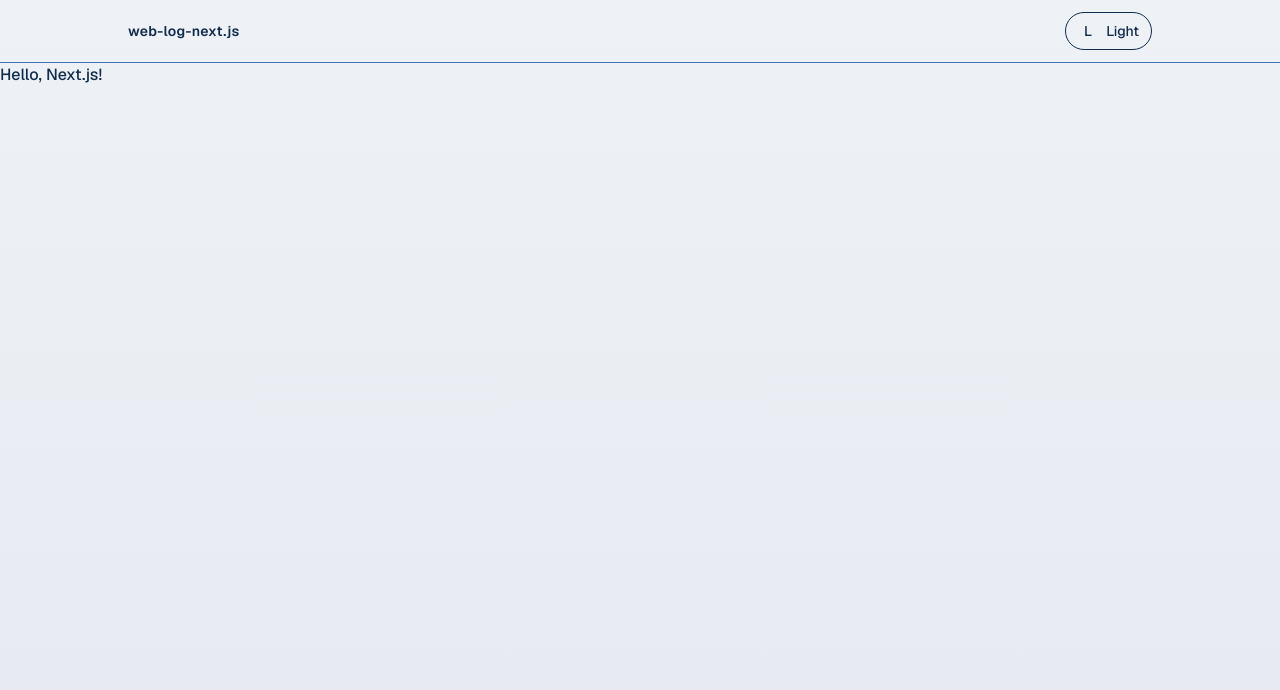
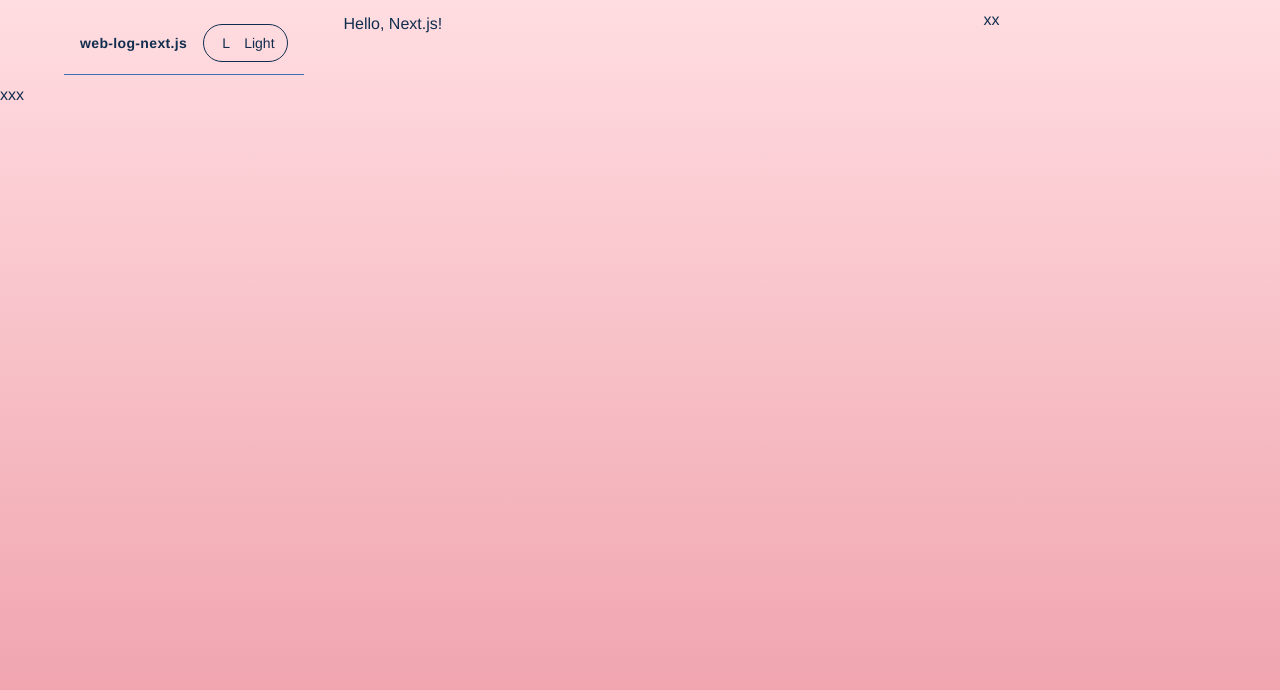
Before and after one commit to TakayasuNasu/web-log-next.js, a Next.js app: page / in a window 1280 px wide. Shown: the top 690 px of the page. Built offline with nearby package versions, Linux system fonts and the light colour scheme; no server answers.

Commit message:
Refactor code structure for improved readability and maintainability

```diff
--- a/app/globals.css
+++ b/app/globals.css
@@ -4,7 +4,7 @@
   color-scheme: light;
   --text-colour: #112d4e;
   --sub-bg-colour: #dbe2ef;
-  --gradation-bg: linear-gradient(to top, #e6e9f0 0%, #eef1f5 100%);
+  --gradation-bg: linear-gradient(to top, #ee9ca7 0%, #ffdde1 100%);
   --border-colour: #3f72af;
 }
 
@@ -16,7 +16,7 @@ html[data-theme="dark"] {
   color-scheme: dark;
   --text-colour: #dae1e7;
   --sub-bg-colour: #27496d;
-  --gradation-bg: linear-gradient(25deg, #004e92, #000428);
+  --gradation-bg: linear-gradient(25deg, #414345, #232526);
   --border-colour: #00909e;
 }
 
@@ -26,10 +26,81 @@ html {
   scroll-behavior: smooth;
 }
 
-*,
-*::before,
-*::after {
-  box-sizing: inherit;
+html {
+  --font-size-small: clamp(10px, 12 / 426 * 100vw, 12px);
+  --font-size-medium: clamp(14px, 16 / 768 * 100vw, 16px);
+  --font-size-large: clamp(18px, 20 / 1024 * 100vw, 20px);
+}
+
+@media (min-width: 768px) {
+  html {
+    --font-size-small: clamp(12px, 14 / 426 * 100vw, 14px);
+    --font-size-medium: clamp(16px, 18 / 768px * 100vw, 18px);
+    --font-size-large: clamp(20px, 22 / 1024 * 100vw, 22px);
+  }
+}
+
+@layer base {
+  *,
+  *::before,
+  *::after {
+    box-sizing: inherit;
+  }
+
+  *:not(dialog) {
+    margin: 0;
+  }
+
+  @media (prefers-reduced-motion: no-preference) {
+    html {
+      interpolate-size: allow-keywords;
+    }
+  }
+
+  img,
+  picture,
+  video,
+  canvas,
+  svg {
+    display: block;
+    max-width: 100%;
+  }
+
+  input,
+  button,
+  textarea,
+  select {
+    font: inherit;
+  }
+
+  p,
+  h1,
+  h2,
+  h3,
+  h4,
+  h5,
+  h6 {
+    overflow-wrap: break-word;
+  }
+
+  p {
+    line-height: 1.5;
+    text-wrap: pretty;
+  }
+
+  h1,
+  h2,
+  h3,
+  h4,
+  h5,
+  h6 {
+    text-wrap: balance;
+  }
+
+  #root,
+  #__next {
+    isolation: isolate;
+  }
 }
 
 body {
@@ -38,11 +109,25 @@ body {
   background: var(--gradation-bg);
   color: var(--text-colour);
   font-family:
-    var(--font-geist-sans), Arial, "Hiragino Kaku Gothic ProN", "Hiragino Sans",
-    Meiryo, "Apple Color Emoji", "Segoe UI Emoji", "Segoe UI Symbol", sans-serif;
-  font-size: 16px;
+    "Helvetica Neue", Arial, "Hiragino Kaku Gothic ProN", "Hiragino Sans",
+    "Noto Sans JP", sans-serif;
+  font-size: var(--font-size-medium);
   font-weight: 500;
-  line-height: 1.5;
+  line-height: 1;
   -webkit-font-smoothing: antialiased;
   -moz-osx-font-smoothing: grayscale;
 }
+
+.global-wrapper {
+  width: min(90%, 1240px);
+
+  @media (768px <= width) {
+    grid-template-columns: auto minmax(10%, 600px);
+    column-gap: 20px;
+  }
+
+  @media (1024px <= width) {
+    grid-template-columns: auto 600px minmax(10%, 380px);
+    column-gap: 40px;
+  }
+}
--- a/app/layout.tsx
+++ b/app/layout.tsx
@@ -1,5 +1,4 @@
 import type { Metadata } from "next";
-import { Geist, Geist_Mono } from "next/font/google";
 import { cookies } from "next/headers";
 import "./globals.css";
 import {
@@ -8,16 +7,6 @@ import {
   ThemeProvider,
 } from "@/src/features/switch-theme";
 import { Header } from "@/src/widgets/header";
-
-const geistSans = Geist({
-  variable: "--font-geist-sans",
-  subsets: ["latin"],
-});
-
-const geistMono = Geist_Mono({
-  variable: "--font-geist-mono",
-  subsets: ["latin"],
-});
 
 export const metadata: Metadata = {
   title: "web-log-next.js",
@@ -35,16 +24,19 @@ export default async function RootLayout({
   return (
     <html
       lang="en"
-      className={`${geistSans.variable} ${geistMono.variable} h-full antialiased`}
       data-theme={initialTheme}
       style={{ colorScheme: initialTheme }}
       suppressHydrationWarning
     >
-      <body className="min-h-full flex flex-col">
+      <body>
         <ThemeInitScript />
         <ThemeProvider initialTheme={initialTheme}>
-          <Header />
-          <main className="flex-1">{children}</main>
+          <div className="global-wrapper mx-auto my-3 justify-start md:grid">
+            <Header />
+            <main className="flex-1">{children}</main>
+            <section>xx</section>
+          </div>
+          <footer className="">xxx</footer>
         </ThemeProvider>
       </body>
     </html>
--- a/biome.json
+++ b/biome.json
@@ -17,6 +17,15 @@
   "linter": {
     "enabled": true,
     "rules": {
+      "nursery": {
+        "useSortedClasses": {
+          "fix": "safe",
+          "level": "error",
+          "options": {
+            "functions": ["twMerge", "twJoin", "tv"]
+          }
+        }
+      },
       "recommended": true,
       "correctness": {
         "noPrivateImports": "error"
--- a/lefthook.yml
+++ b/lefthook.yml
@@ -1,15 +1,15 @@
 pre-commit:
   commands:
-    check:
+    biome-fix:
       glob: "*.{js,ts,cjs,mjs,d.cts,d.mts,jsx,tsx,json,jsonc}"
-      run: bunx biome check --write --no-errors-on-unmatched --files-ignore-unknown=true --colors=off {staged_files}
+      run: bun run lint:fix -- {staged_files}
       stage_fixed: true
 
 pre-push:
   commands:
-    check:
+    biome-check:
       glob: "*.{js,ts,cjs,mjs,d.cts,d.mts,jsx,tsx,json,jsonc}"
-      run: bunx biome check --no-errors-on-unmatched --files-ignore-unknown=true --colors=off {push_files}
+      run: bun run lint -- {push_files}
     oxlint:
       glob: "*.{js,ts,cjs,mjs,d.cts,d.mts,jsx,tsx}"
       run: bunx oxlint {push_files}
--- a/src/features/switch-theme/ui/theme-switcher.tsx
+++ b/src/features/switch-theme/ui/theme-switcher.tsx
@@ -12,7 +12,7 @@ export function ThemeSwitcher() {
       aria-label={`Switch to ${nextTheme} mode`}
       aria-pressed={theme === "dark"}
       onClick={toggleTheme}
-      className="inline-flex items-center gap-2 rounded-full border px-3 py-2 text-sm font-medium transition hover:opacity-80"
+      className="inline-flex items-center gap-2 rounded-full border px-3 py-2 font-medium text-sm transition hover:opacity-80"
     >
       <span
         aria-hidden="true"
--- a/src/widgets/header/ui/header.tsx
+++ b/src/widgets/header/ui/header.tsx
@@ -2,9 +2,9 @@ import { ThemeSwitcher } from "@/src/features/switch-theme";
 
 export function Header() {
   return (
-    <header className="border-b border-[var(--border-colour)] px-4 py-3">
+    <header className="border-[var(--border-colour)] border-b px-4 py-3">
       <div className="mx-auto flex w-full max-w-5xl items-center justify-between gap-4">
-        <p className="text-sm font-semibold tracking-wide">web-log-next.js</p>
+        <p className="font-semibold text-sm tracking-wide">web-log-next.js</p>
         <ThemeSwitcher />
       </div>
     </header>
```
Also changed, not shown: package.json (+7 -1 lines), public/shared/face.webp (added), 1 other file (tests, documents, lock files or other folders).
